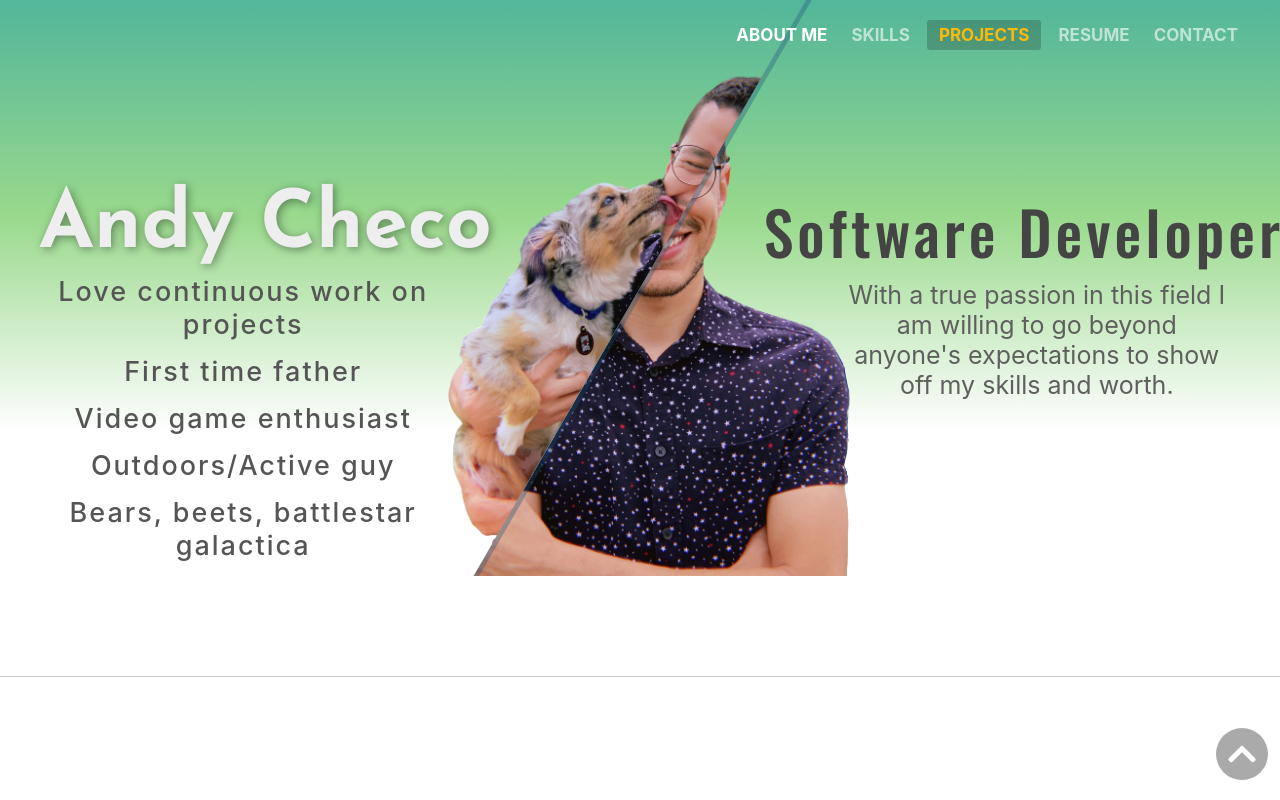
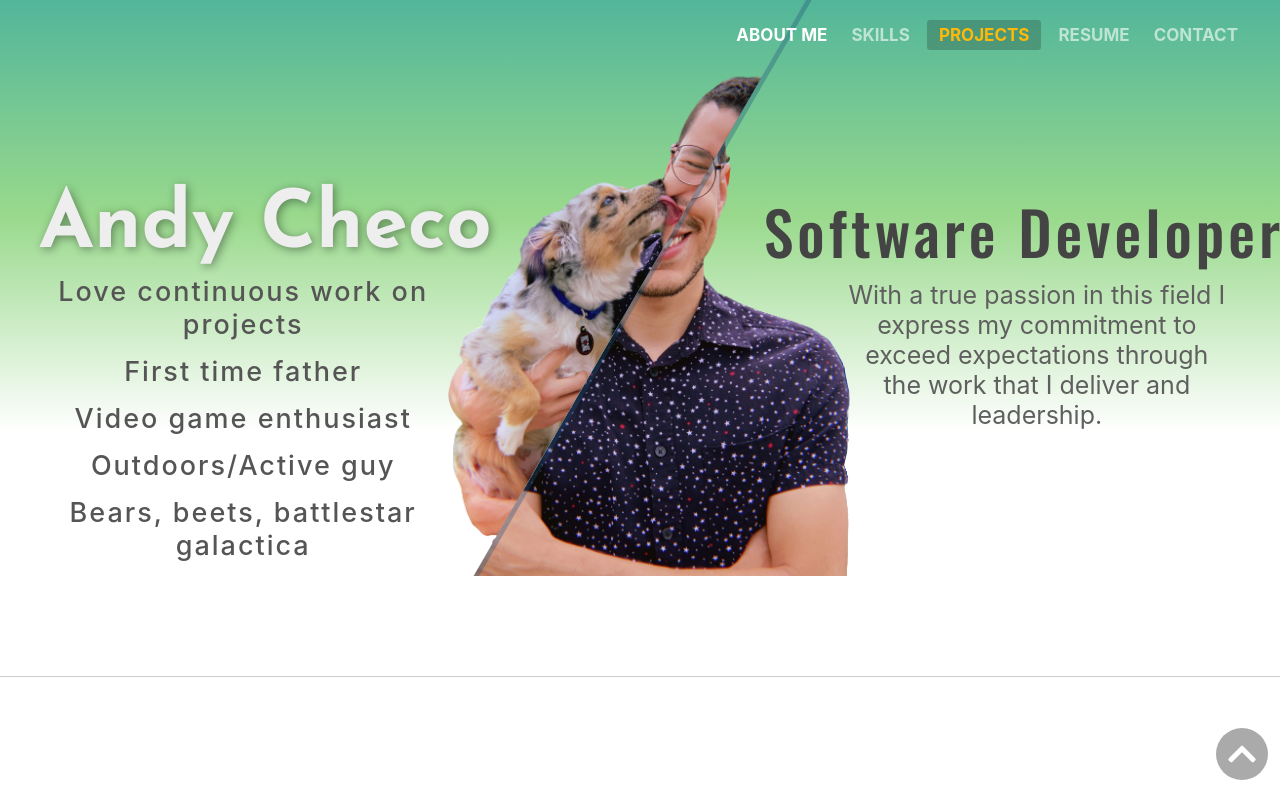
Before and after one commit to SavedCity/Portfolio, a React (Create React App) app: page / in a window 1280 px wide. Shown: the top 800 px of the page. Built offline with nearby package versions, Linux system fonts and the light colour scheme; a web font is replaced by a local one.

Commit message:
changes in header, swapped resume

```diff
--- a/src/App.js
+++ b/src/App.js
@@ -90,8 +90,7 @@ export default function App() {
             <div class="description">
               <h1 className="title-right">Software Developer</h1>
               <p className="desc-right">
-                With a true passion in this field I am willing to go beyond
-                anyone's expectations to show off my skills and worth.
+                With a true passion in this field I express my commitment to exceed expectations through the work that I deliver and leadership.
               </p>
             </div>
 
--- a/src/components/Resume.js
+++ b/src/components/Resume.js
@@ -36,9 +36,8 @@ export default function Resume(props) {
             successfully execute the work that is given to me. Software
             engineering is what I am most passionate about and what consumes
             most of my day just because of the ambition of continuous learning.{" "}
-            <br /> <br /> If you need someone that is a team player, has great
-            work ethic, is an ambitious worker, would fall in love with his
-            role, and would really love to chat with you then scroll down to the
+            <br /> <br /> If you need someone who works great on a team, communicates really well, shows ambition in his work,
+            would fall in love in his role, and would really love to chat with you then scroll down to the
             next section and let's make it happen.
           </p>
         </div>
```
Also changed, not shown: src/images/Resume-pic.png, 1 other file (tests, documents, lock files or other folders).
